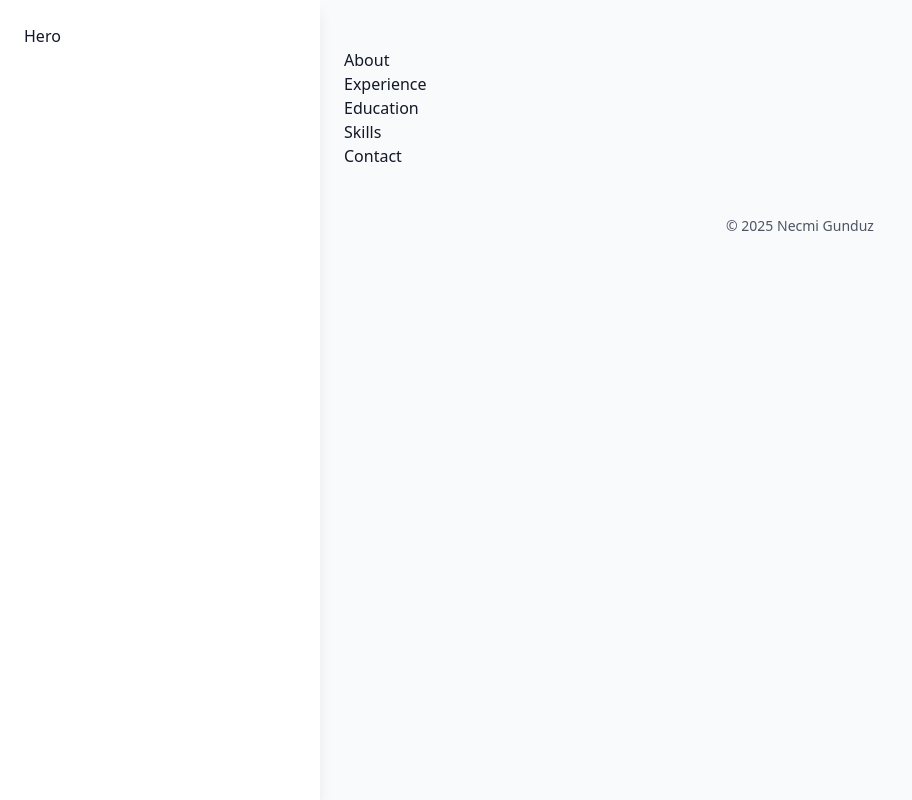
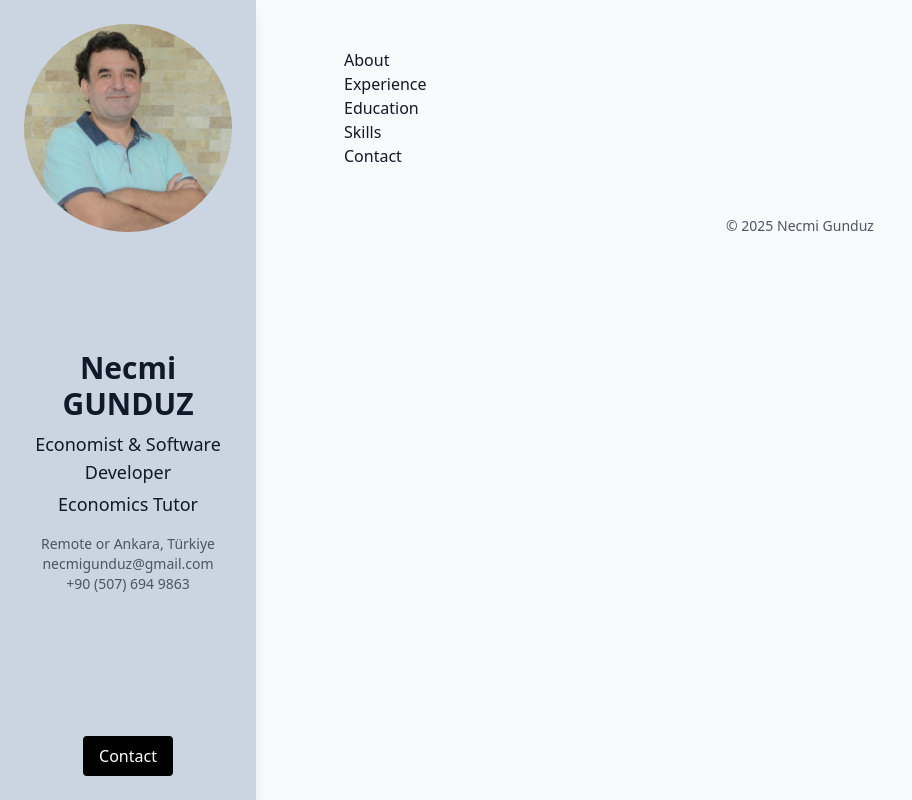
Before and after one commit to necmigunduz/necmi_portfolio, a React (Vite) app: page / in a window 1280 px wide. Shown: the whole page, without its empty margins (0-912 px from the left). Built offline with nearby package versions, Linux system fonts and the light colour scheme.

Commit message:
fix hero side

```diff
--- a/src/App.jsx
+++ b/src/App.jsx
@@ -11,7 +11,7 @@ export default function App() {
   return (
     <div className="min-h-screen flex bg-gray-50 text-gray-900">
       {/* Left sidebar hero */}
-      <aside className="w-1/3 lg:w-1/4 bg-white shadow-lg p-6 fixed h-full">
+      <aside className="w-1/3 lg:w-1/5  md:w-1/4 bg-slate-300 shadow-lg p-6 fixed h-full">
         <Hero />
       </aside>
 
--- a/src/components/Hero.jsx
+++ b/src/components/Hero.jsx
@@ -1,9 +1,21 @@
 import React from 'react'
+import Profile from '../assets/necmi.jpg'
 
-const Hero = () => {
+export default function Hero() {
   return (
-    <div>Hero</div>
+    <div className="flex flex-col h-full justify-between items-center text-center">
+      <img src={Profile} alt="profile photo" width={300} className='rounded-full' />
+      <div>
+        <h1 className="text-3xl font-extrabold">Necmi GUNDUZ</h1>
+        <p className="mt-2 text-lg">Economist & Software Developer</p>
+        <p className="mt-1 text-lg">Economics Tutor</p>
+        <p className="mt-4 text-sm text-gray-600">Remote or Ankara, Türkiye</p>
+        <p className="text-sm text-gray-600">necmigunduz@gmail.com</p>
+        <p className="text-sm text-gray-600">+90 (507) 694 9863</p>
+      </div>
+      <div className="mt-6">
+        <a className="inline-block px-4 py-2 bg-black text-white rounded" href="#contact">Contact</a>
+      </div>
+    </div>
   )
 }
-
-export default Hero
```
Also changed, not shown: src/assets/necmi.jpg (added).
